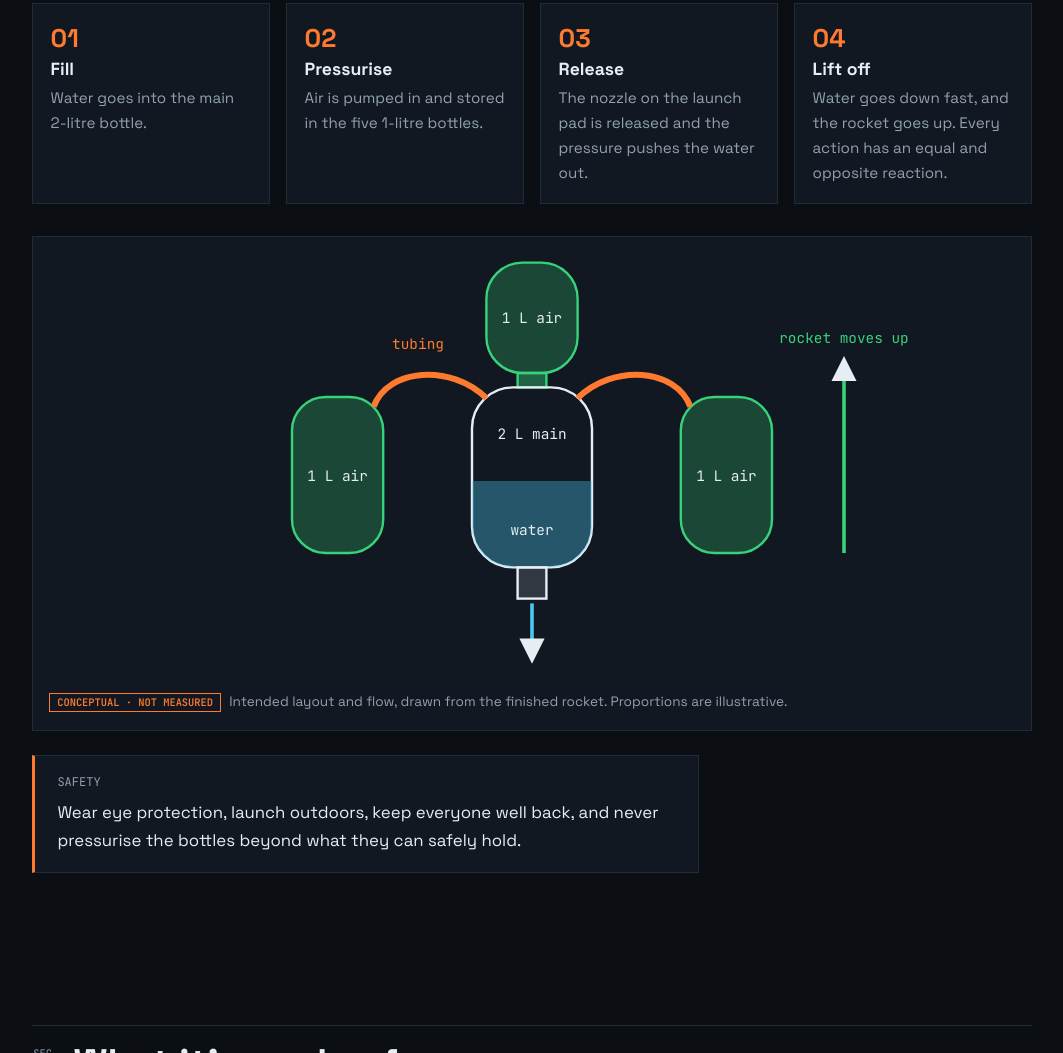
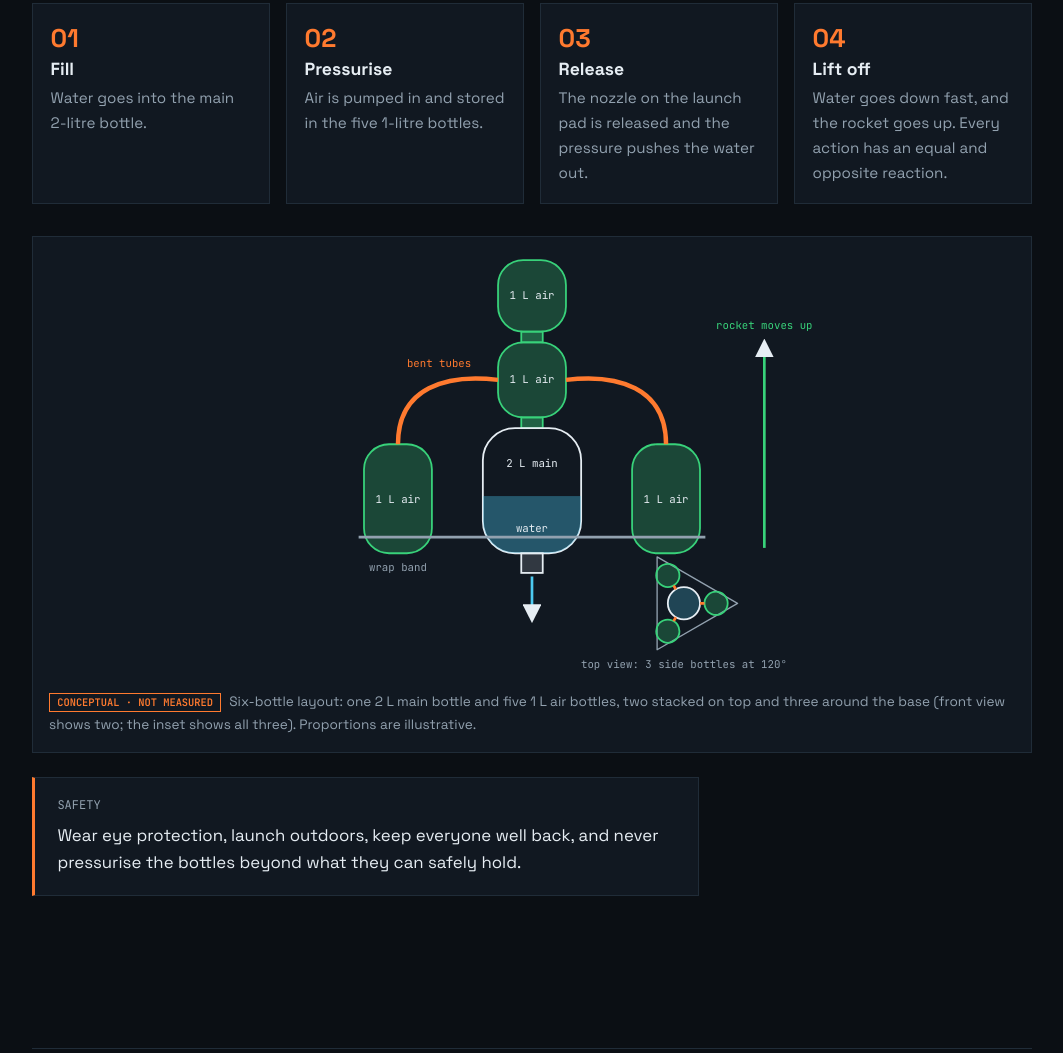
Before and after one commit to poharkaryash/water-pressure-rocket, a plain HTML site: page index.html in a window 1280 px wide. Shown: the part 1916-2969 px from the top of the page, without its empty margins (108-1171 px from the left). Drawn offline with Linux system fonts and the light colour scheme.

Commit message:
Redraw How it works diagram for the six-bottle layout

```diff
--- a/index.html
+++ b/index.html
@@ -190,32 +190,45 @@ footer p{margin:0}
       <li><h3>Lift off</h3><p>Water goes down fast, and the rocket goes up. Every action has an equal and opposite reaction.</p></li>
     </ol>
     <figure class="diagram">
-      <svg viewBox="0 0 600 350" role="img" aria-labelledby="dt">
-        <title id="dt">Diagram of the rocket: three air bottles joined by tubing at the top to a water-filled main bottle, with water leaving the nozzle downward and the rocket moving up</title>
-        <defs><clipPath id="mb"><rect x="250" y="112" width="100" height="150" rx="34"/></clipPath>
+      <svg viewBox="0 0 600 470" role="img" aria-labelledby="dt">
+        <title id="dt">Diagram of the six-bottle rocket: two 1 litre air bottles stacked on a water-filled 2 litre main bottle, three 1 litre air bottles around the main bottle joined to the stack by bent tubes and held by a wrap band, with water leaving the nozzle downward and the rocket moving up</title>
+        <defs><clipPath id="mb"><rect x="245" y="196" width="110" height="140" rx="36"/></clipPath>
         <marker id="ah" viewBox="0 0 10 10" refX="8" refY="5" markerWidth="7" markerHeight="7" orient="auto-start-reverse"><path d="M0 0L10 5L0 10z" fill="currentColor"/></marker></defs>
         <g fill="none" stroke-width="2">
-          <rect x="262" y="8" width="76" height="92" rx="30" fill="var(--accent)" fill-opacity=".25" stroke="var(--accent)"/>
-          <rect x="288" y="100" width="24" height="12" fill="var(--accent)" fill-opacity=".4" stroke="var(--accent)"/>
-          <rect x="250" y="112" width="100" height="150" rx="34" stroke="var(--text)"/>
-          <rect x="250" y="190" width="100" height="72" fill="var(--water)" fill-opacity=".35" clip-path="url(#mb)" stroke="none"/>
-          <rect x="288" y="262" width="24" height="26" fill="var(--text)" fill-opacity=".15" stroke="var(--text)"/>
-          <rect x="100" y="120" width="76" height="130" rx="28" fill="var(--accent)" fill-opacity=".25" stroke="var(--accent)"/>
-          <rect x="424" y="120" width="76" height="130" rx="28" fill="var(--accent)" fill-opacity=".25" stroke="var(--accent)"/>
-          <path d="M168 128C180 96 232 92 262 121" stroke="var(--tube)" stroke-width="5"/>
-          <path d="M432 128C420 96 368 92 338 121" stroke="var(--tube)" stroke-width="5"/>
-          <path d="M300 292V338" stroke="var(--water)" stroke-width="3" color="var(--water)" marker-end="url(#ah)"/>
-          <path d="M560 250V90" stroke="var(--accent)" stroke-width="3" color="var(--accent)" marker-end="url(#ah)"/>
+          <rect x="262" y="8" width="76" height="80" rx="28" fill="var(--accent)" fill-opacity=".25" stroke="var(--accent)"/>
+          <rect x="288" y="88" width="24" height="12" fill="var(--accent)" fill-opacity=".4" stroke="var(--accent)"/>
+          <rect x="262" y="100" width="76" height="84" rx="28" fill="var(--accent)" fill-opacity=".25" stroke="var(--accent)"/>
+          <rect x="288" y="184" width="24" height="12" fill="var(--accent)" fill-opacity=".4" stroke="var(--accent)"/>
+          <rect x="245" y="196" width="110" height="140" rx="36" stroke="var(--text)"/>
+          <rect x="245" y="272" width="110" height="64" fill="var(--water)" fill-opacity=".35" clip-path="url(#mb)" stroke="none"/>
+          <rect x="288" y="336" width="24" height="22" fill="var(--text)" fill-opacity=".15" stroke="var(--text)"/>
+          <rect x="112" y="214" width="76" height="122" rx="28" fill="var(--accent)" fill-opacity=".25" stroke="var(--accent)"/>
+          <rect x="412" y="214" width="76" height="122" rx="28" fill="var(--accent)" fill-opacity=".25" stroke="var(--accent)"/>
+          <path d="M150 214C150 150 205 135 262 142" stroke="var(--tube)" stroke-width="5"/>
+          <path d="M450 214C450 150 395 135 338 142" stroke="var(--tube)" stroke-width="5"/>
+          <path d="M106 318H494" stroke="var(--muted)" stroke-width="3"/>
+          <path d="M300 362V410" stroke="var(--water)" stroke-width="3" color="var(--water)" marker-end="url(#ah)"/>
+          <path d="M560 330V100" stroke="var(--accent)" stroke-width="3" color="var(--accent)" marker-end="url(#ah)"/>
+          <g transform="translate(470 392)">
+            <path d="M60 0L-30 52L-30 -52Z" stroke="var(--muted)" stroke-width="1.5" stroke-linejoin="round"/>
+            <circle r="18" stroke="var(--text)" fill="var(--water)" fill-opacity=".25"/>
+            <circle cx="36" cy="0" r="13" stroke="var(--accent)" fill="var(--accent)" fill-opacity=".25"/>
+            <circle cx="-18" cy="-31.2" r="13" stroke="var(--accent)" fill="var(--accent)" fill-opacity=".25"/>
+            <circle cx="-18" cy="31.2" r="13" stroke="var(--accent)" fill="var(--accent)" fill-opacity=".25"/>
+            <path d="M18 0H23M-9 -15.6L-11.5 -19.9M-9 15.6L-11.5 19.9" stroke="var(--tube)" stroke-width="3"/>
+          </g>
         </g>
         <g font-family="JetBrains Mono,monospace" font-size="12" fill="var(--text)" text-anchor="middle">
-          <text x="300" y="58">1 L air</text><text x="138" y="190">1 L air</text><text x="462" y="190">1 L air</text>
-          <text x="300" y="155">2 L main</text><text x="300" y="235">water</text>
-          <text x="560" y="75" fill="var(--accent)">rocket moves up</text>
-
-          <text x="205" y="80" fill="var(--tube)">tubing</text>
+          <text x="300" y="52">1 L air</text><text x="300" y="146">1 L air</text>
+          <text x="150" y="280">1 L air</text><text x="450" y="280">1 L air</text>
+          <text x="300" y="240">2 L main</text><text x="300" y="312">water</text>
+          <text x="560" y="85" fill="var(--accent)">rocket moves up</text>
+          <text x="196" y="128" fill="var(--tube)">bent tubes</text>
+          <text x="150" y="356" fill="var(--muted)">wrap band</text>
+          <text x="470" y="464" fill="var(--muted)">top view: 3 side bottles at 120°</text>
         </g>
       </svg>
-      <figcaption><span class="tag">CONCEPTUAL · NOT MEASURED</span>Intended layout and flow, drawn from the finished rocket. Proportions are illustrative.</figcaption>
+      <figcaption><span class="tag">CONCEPTUAL · NOT MEASURED</span>Six-bottle layout: one 2 L main bottle and five 1 L air bottles, two stacked on top and three around the base (front view shows two; the inset shows all three). Proportions are illustrative.</figcaption>
     </figure>
     <div class="callout"><span class="mono">SAFETY</span><p>Wear eye protection, launch outdoors, keep everyone well back, and never pressurise the bottles beyond what they can safely hold.</p></div>
   </div></section>
```
